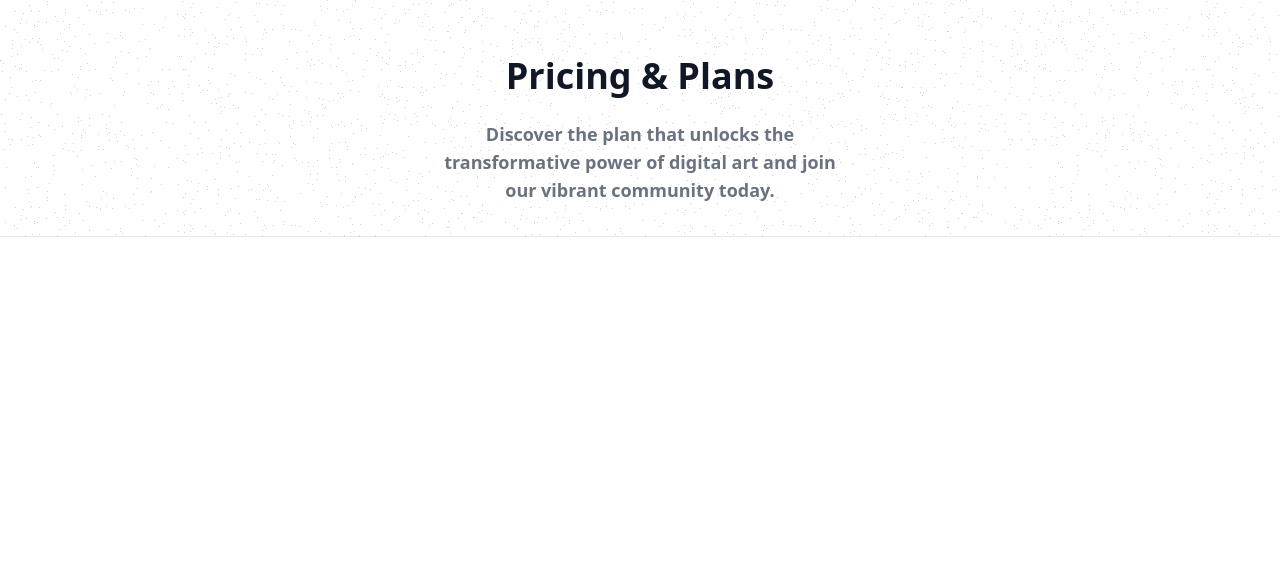
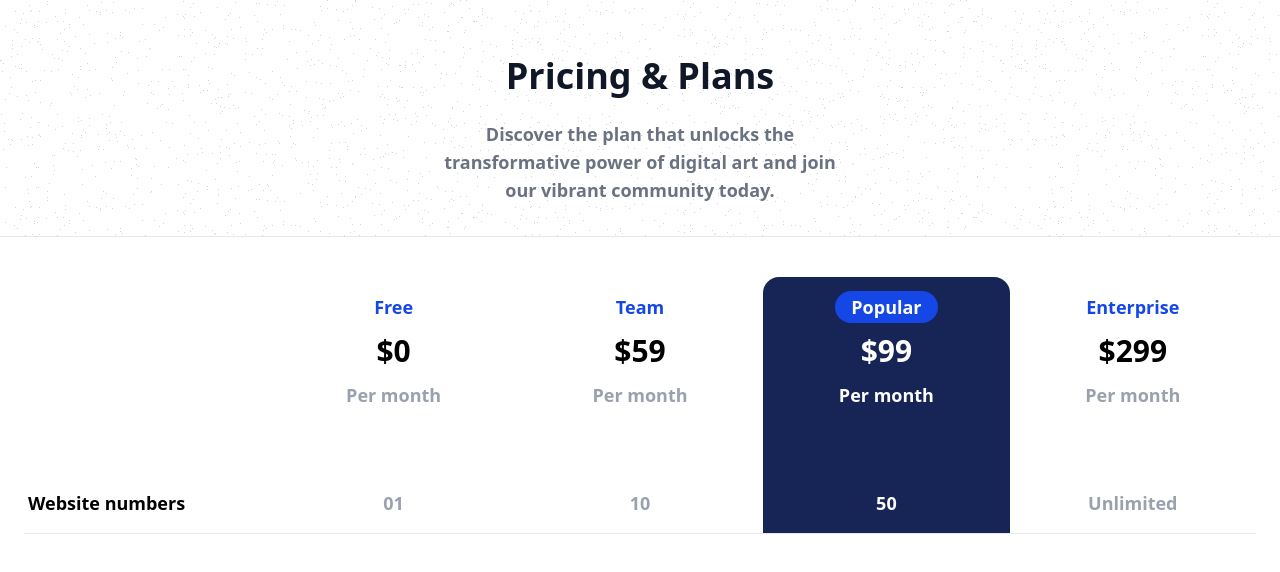
Before and after one commit to Khabbab800118/pricing-table-master, a plain HTML site: page index.html in a window 1280 px wide. Drawn offline with nearby package versions, Linux system fonts and the light colour scheme.

Commit message:
bsaic structure done commit

```diff
--- a/index.html
+++ b/index.html
@@ -8,8 +8,9 @@
     <script src="https://cdn.jsdelivr.net/npm/@tailwindcss/browser@4"></script>
 </head>
 
-<body>
-    <header style="background-image: url('./resources/bg-pattern.png');" class="border-b-gray-200 border-b-1 text-center px-4 pt-14 pb-8 lg:flex lg:flex-col lg:items-center">
+<body class="max-w-sm m-auto lg:max-w-full">
+    <header style="background-image: url('./resources/bg-pattern.png');"
+        class="border-b-gray-200 border-b-1 text-center pt-14 pb-8 lg:flex lg:flex-col lg:items-center">
         <!-- header title -->
         <h3 class="font-bold text-4xl text-gray-900">Pricing & Plans</h3>
         <!-- header description -->
@@ -19,7 +20,78 @@
         </p>
     </header>
     <main>
+        <!-- main secction -->
+        <section class="lg:w-auto lg:mx-6 mt-10">
+            <!-- row 1 -->
+            <div class="flex">
+                <span class="w-1/3 truncate lg:w-1/5"></span>
+                <div class="flex flex-row-reverse text-center w-2/3 lg:flex-row lg:justify-end lg:w-4/5">
+                    <!-- free -->
+                    <div class="w-1/2 p-4 hidden lg:inline lg:w-1/4">
+                        <!-- title -->
+                        <span class="text-blue-700 font-semibold text-lg">Free</span>
+                        <!-- price -->
+                        <h3 class="font-bold text-3xl m-3">$0</h3>
+                        <!-- duration -->
+                        <span class="text-gray-400 font-semibold text-lg">Per month</span>
+                    </div>
+                    <!-- team -->
+                    <div class="w-1/2 p-4 hidden lg:w-1/4 lg:inline">
+                        <!-- title -->
+                        <span class="text-blue-700 font-semibold text-lg">Team</span>
+                        <!-- price -->
+                        <h3 class="font-bold text-3xl m-3">$59</h3>
+                        <!-- duration -->
+                        <span class="text-gray-400 font-semibold text-lg">Per month</span>
+                    </div>
+                    <!-- popular -->
+                    <div class="w-1/2 bg-blue-950 p-4 pb-16 rounded-t-2xl lg:w-1/4">
+                        <!-- title -->
+                        <span class="bg-blue-700 text-white font-semibold text-lg px-4 py-1 rounded-2xl">Popular</span>
+                        <!-- price -->
+                        <h3 class="font-bold text-3xl m-3 text-white">$99</h3>
+                        <!-- duration -->
+                        <span class="text-gray-400 font-semibold text-lg text-white">Per month</span>
+                    </div>
+                    <!-- enterprise -->
+                    <div class="w-1/2 p-4 lg:w-1/4">
+                        <!-- title -->
+                        <span class="text-blue-700 font-semibold text-lg">Enterprise</span>
+                        <!-- price -->
+                        <h3 class="font-bold text-3xl m-3">$299</h3>
+                        <!-- duration -->
+                        <span class="text-gray-400 font-semibold text-lg">Per month</span>
+                    </div>
+                </div>
+            </div>
+            <!-- row 2 -->
+            <div class="flex border-b-1 border-b-gray-200">
+                <span class="w-1/3 font-bold truncate py-4 px-1 text-lg lg:w-1/5">Website numbers</span>
+                <div class="w-2/3 flex flex-row-reverse text-center lg:flex-row lg:justify-end lg:w-4/5">
+                    <!-- free -->
+                    <div class="w-1/2 p-4 hidden lg:inline lg:w-1/4">
+                        <!-- numbers for free -->
+                        <span class="text-gray-400 font-semibold text-lg">01</span>
+                    </div>
+                    <!-- team -->
+                    <div class="w-1/2 p-4 hidden lg:w-1/4 lg:inline">
+                        <!-- numbers for team -->
+                        <span class="text-gray-400 font-semibold text-lg">10</span>
+                    </div>
+                    <!-- popular -->
+                    <div class="w-1/2 bg-blue-950 p-4 lg:w-1/4">
+                        <!-- numbers for popular -->
+                        <span class="text-gray-400 font-semibold text-lg text-white">50</span>
+                    </div>
+                    <!-- enterprise -->
+                    <div class="w-1/2 p-4 lg:w-1/4">
+                        <!-- numbers for enterprise -->
+                        <span class="text-gray-400 font-semibold text-lg">Unlimited</span>
+                    </div>
+                </div>
+            </div>
 
+        </section>
     </main>
 </body>
 
```
